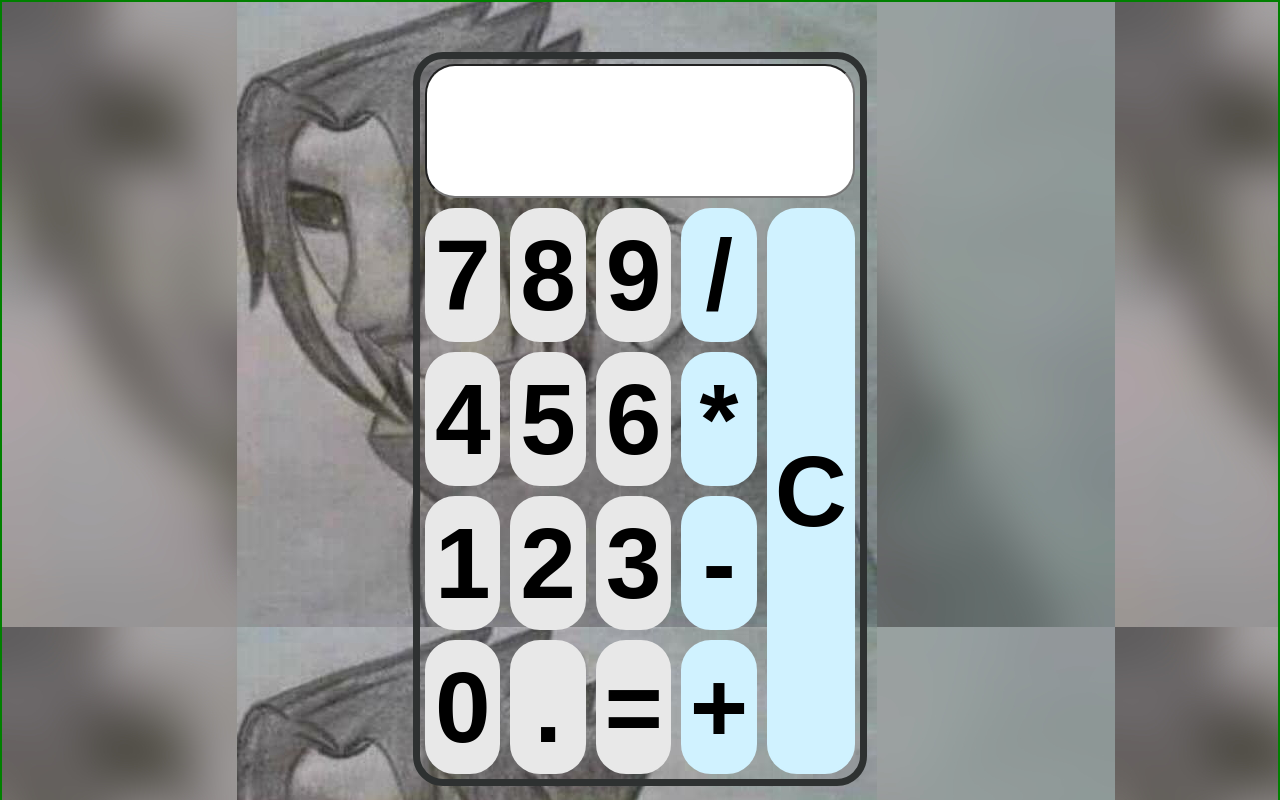
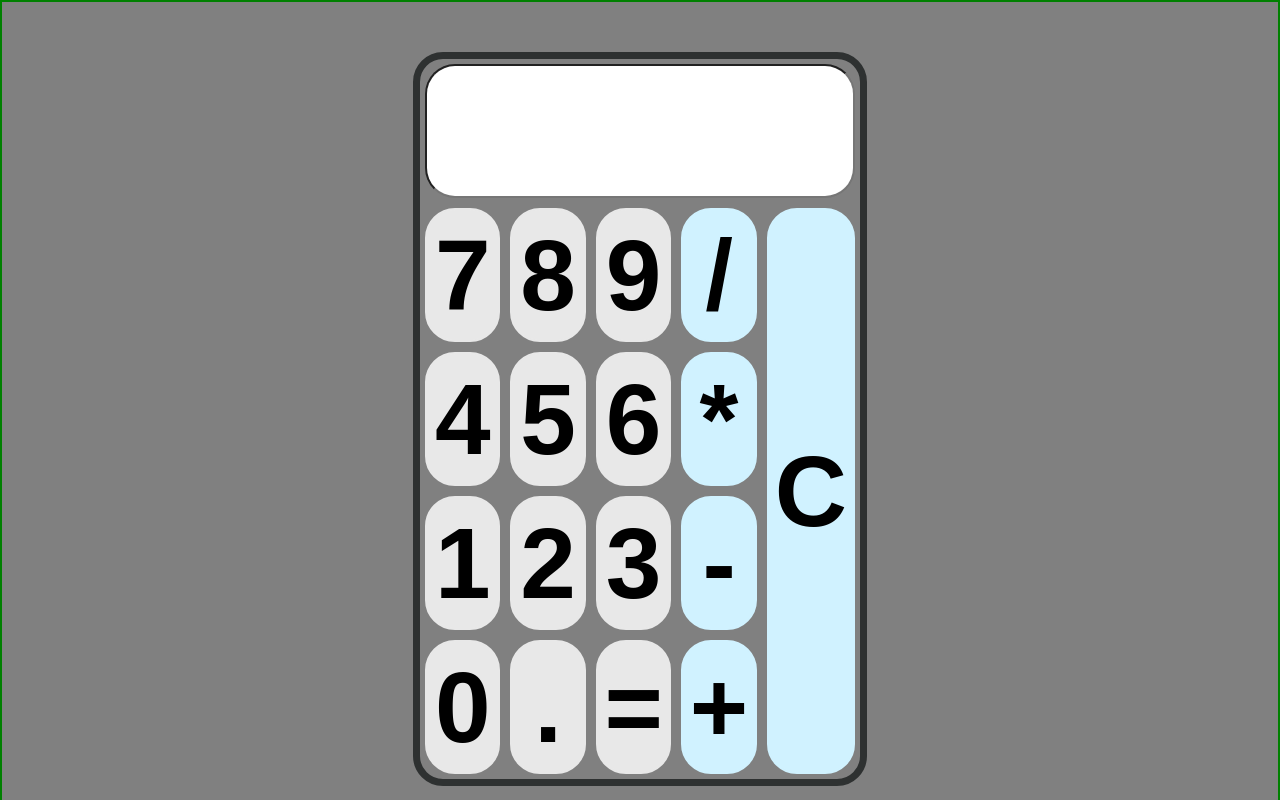
Before and after one commit to VadimSchmitz/react-calculator, a React (Create React App) app: page / in a window 1280 px wide. Built offline with nearby package versions, Linux system fonts and the light colour scheme.

Commit message:
Update index.css

```diff
--- a/src/index.css
+++ b/src/index.css
@@ -2,7 +2,7 @@ html, body, #root, .App {
   height: 100%;
   overflow: hidden;
   margin:0px;
-  background:url(./background.jpg);
+  background-color: gray;
 }
 
 .light-grey {
```
